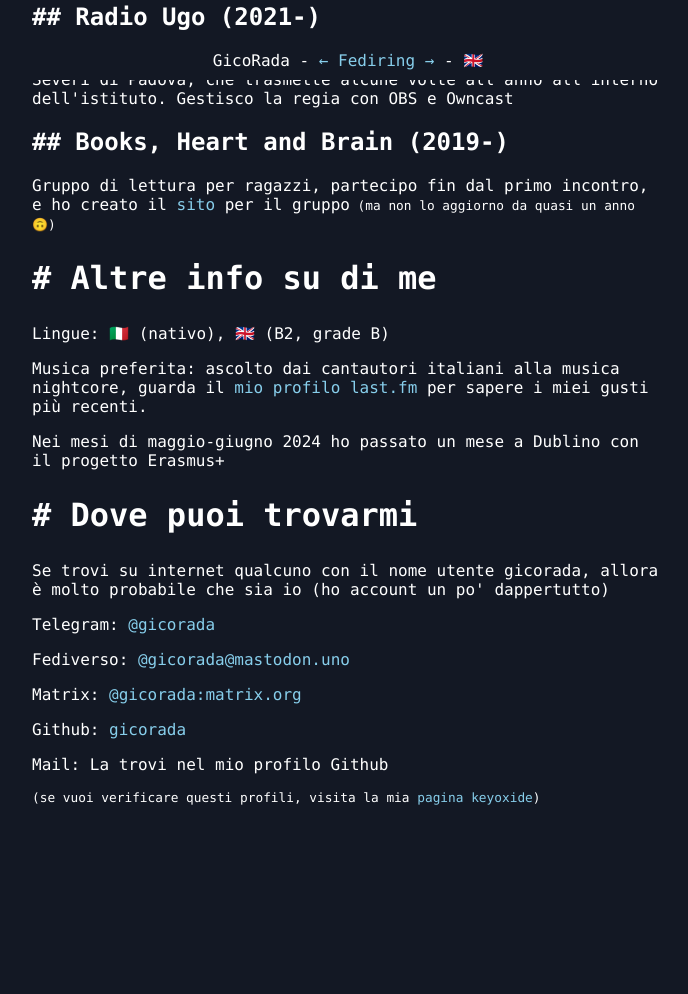
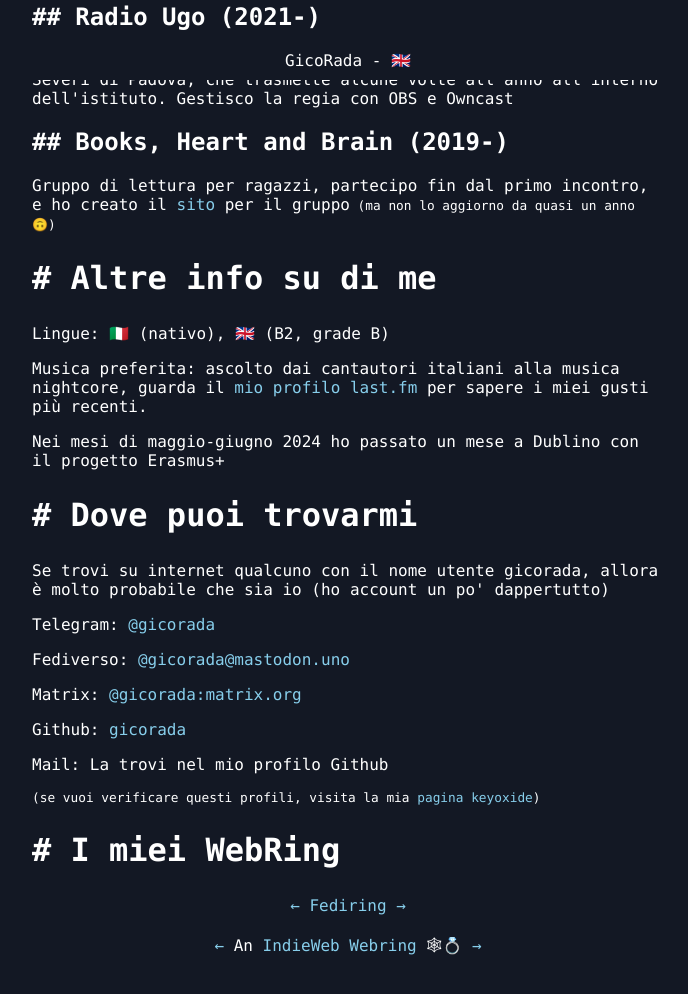
Before and after one commit to gicorada/gicorada, a plain HTML site: page index.html in a window 1280 px wide. Shown: the part 720-1714 px from the top of the page, without its empty margins (292-980 px from the left). Before the commit the page ends 1596 px from the top, so only its background shows below. Drawn offline with Linux system fonts and the light colour scheme; no server answers.

Commit message:
Added webrings (it+en)

```diff
--- a/index.html
+++ b/index.html
@@ -67,14 +67,29 @@
 			<p>Mail: La trovi nel mio profilo Github</p>
 			<p class="mini">(se vuoi verificare questi profili, visita la mia <a href="https://keyoxide.org/gradaellig@protonmail.com" target="_blank">pagina keyoxide</a>)</p>
 		</section>
+
+
+		<section>
+			<h1>I miei WebRing</h1>
+
+			<div class="center">
+				<a href="https://fediring.net/previous?host=gicorada.is-a.dev">←</a>
+				<a href="https://fediring.net/">Fediring</a>
+				<a href="https://fediring.net/next?host=gicorada.is-a.dev">→</a>
+			</div>
+
+			<br>
+
+			<div class="center">
+				<a href="https://xn--sr8hvo.ws/previous">←</a>
+				An <a href="https://xn--sr8hvo.ws">IndieWeb Webring</a> 🕸💍
+				<a href="https://xn--sr8hvo.ws/next">→</a>
+			</div>
+		</section>
 	</main>
 	<footer>
 		<p>
 			GicoRada
-			-
-			<a href="https://fediring.net/previous?host=gicorada.is-a.dev">←</a>
-			<a href="https://fediring.net/">Fediring</a>
-			<a href="https://fediring.net/next?host=gicorada.is-a.dev">→</a>
 			-
 			<a href="./en/index.html">🇬🇧</a>
 		</p>
--- a/style.css
+++ b/style.css
@@ -61,6 +61,10 @@ a:hover {
 	font-size: 0.8em;
 }
 
+.center {
+	text-align: center;
+}
+
 .emoji {
 	width: 1em;
   	height: 1em;
```
Also changed, not shown: en/index.html (+19 -4 lines).
